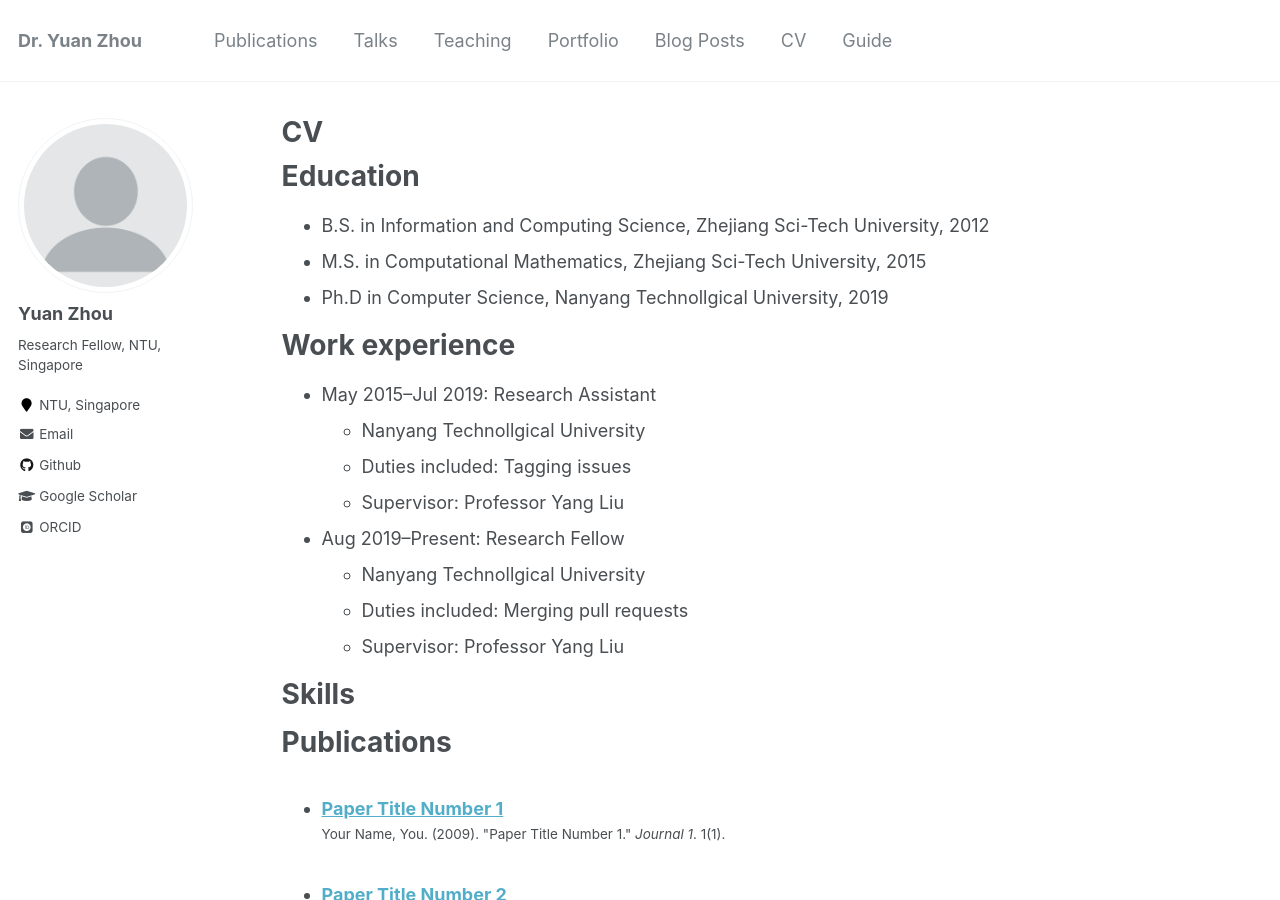
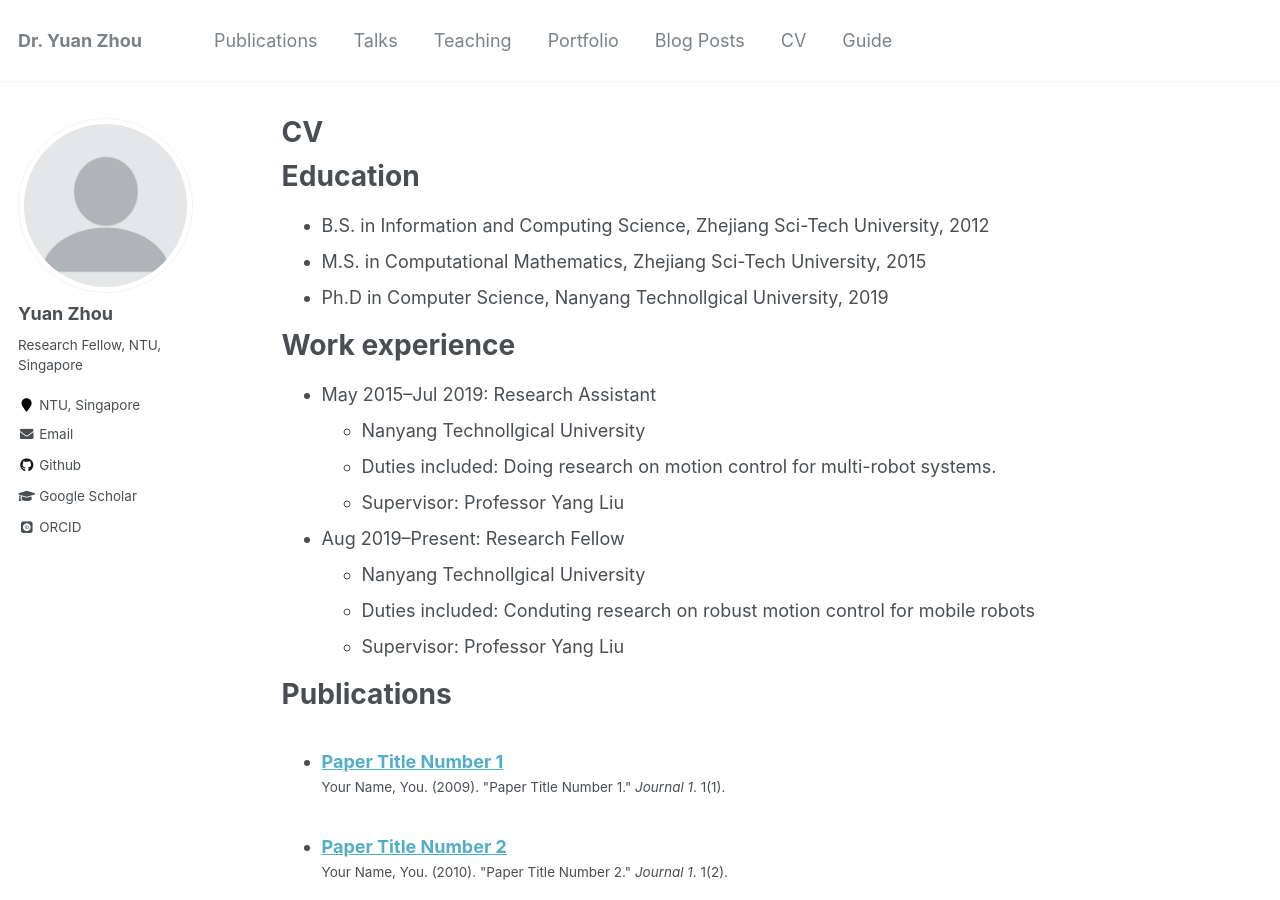
Before and after one commit to yuanzhou-yzhou/yuanzhou-yzhou.github.io, a Jekyll site: the page built from _pages/cv.md, in a window 1280 px wide and 900 px high. Built offline with Jekyll 4.4.1, drawn with Linux system fonts in a browser that asks for light colours; some web fonts are replaced.

Commit message:
work duties

```diff
--- a/_pages/cv.md
+++ b/_pages/cv.md
@@ -19,16 +19,13 @@ Work experience
 ======
 * May 2015--Jul 2019: Research Assistant
   * Nanyang Technollgical University
-  * Duties included: Tagging issues
+  * Duties included: Doing research on motion control for multi-robot systems.
   * Supervisor: Professor Yang Liu
 
 * Aug 2019--Present: Research Fellow
   * Nanyang Technollgical University
-  * Duties included: Merging pull requests
+  * Duties included: Conduting research on robust motion control for mobile robots
   * Supervisor: Professor Yang Liu
-
-Skills
-======
 
 
 Publications
```
